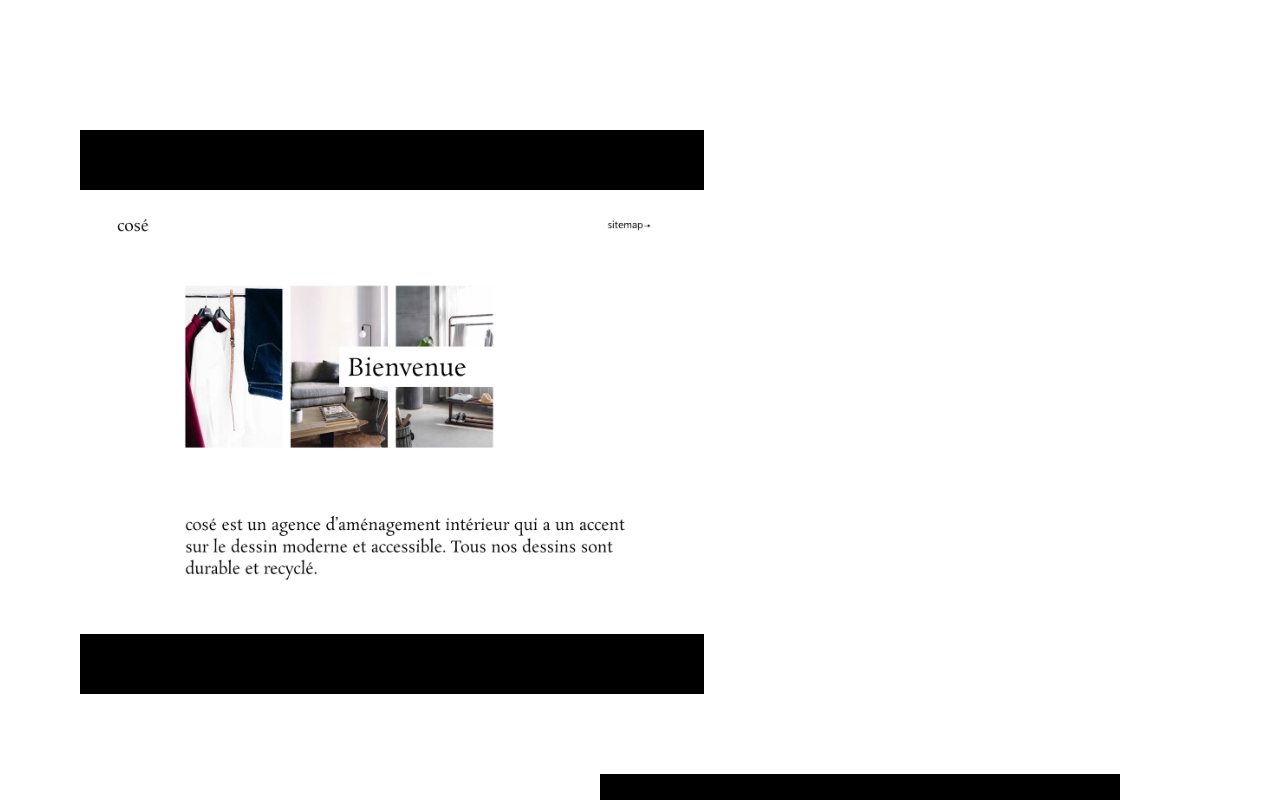
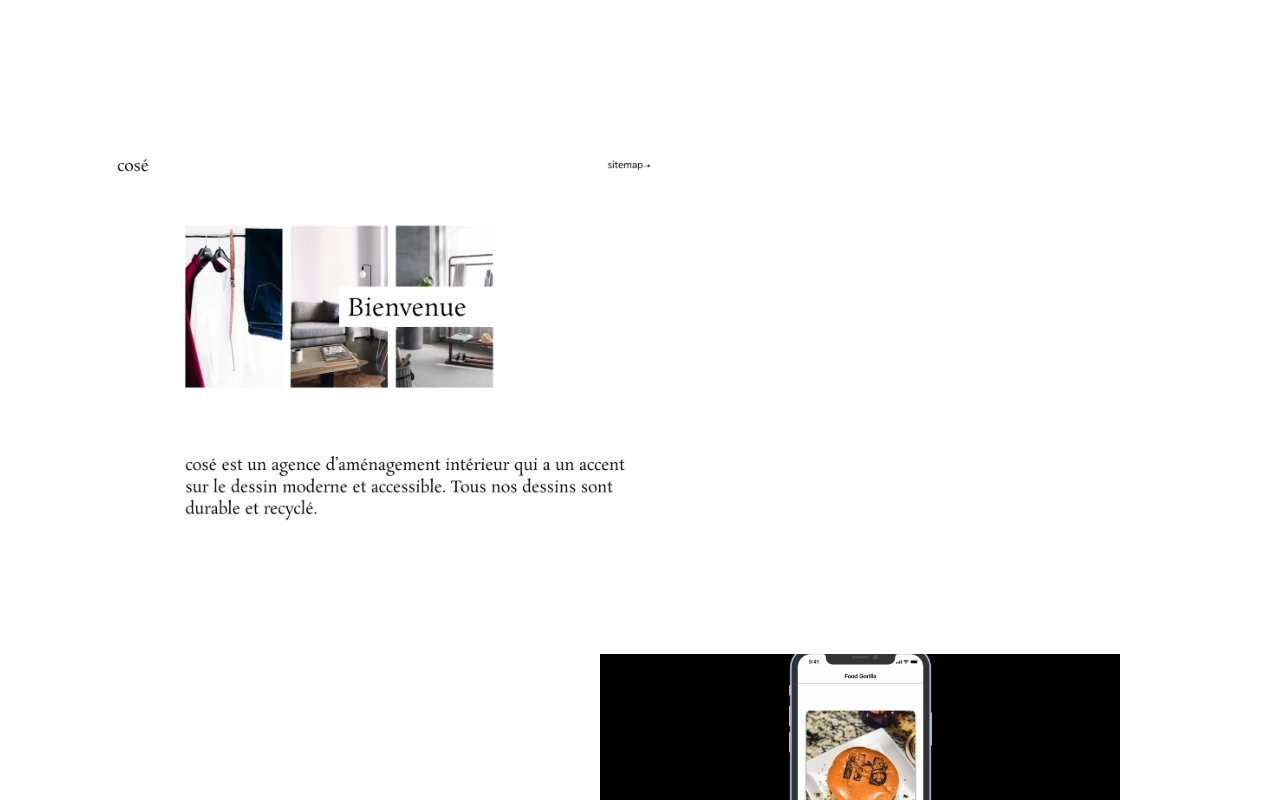
Before and after one commit to mikalcallahan/Portfolio-old, a React (Create React App) app in the folder client/: page /about in a window 1280 px wide. Shown: the part 700-1500 px from the top of the page. Built offline with nearby package versions, Linux system fonts and the light colour scheme.

Commit message:
About/ +quick img display fix

```diff
--- a/client/src/styles/project-list.scss
+++ b/client/src/styles/project-list.scss
@@ -27,6 +27,7 @@
 }
 
 .work__item {
+  align-items: center;
   background-color: black;
   display: flex;
   justify-content: center;
@@ -53,10 +54,11 @@
 
 .work__img {
   display: flex;
-  //margin: 6rem;
+  margin: auto;
+  height: auto;
   width: 100%;
   @include breakpoint(medium) {
-    margin: 6rem;
+    //margin: 6rem;
     width: 100%;
   }
   &.fg {
```
Also changed, not shown: 1 other file (tests, documents, lock files or other folders).
